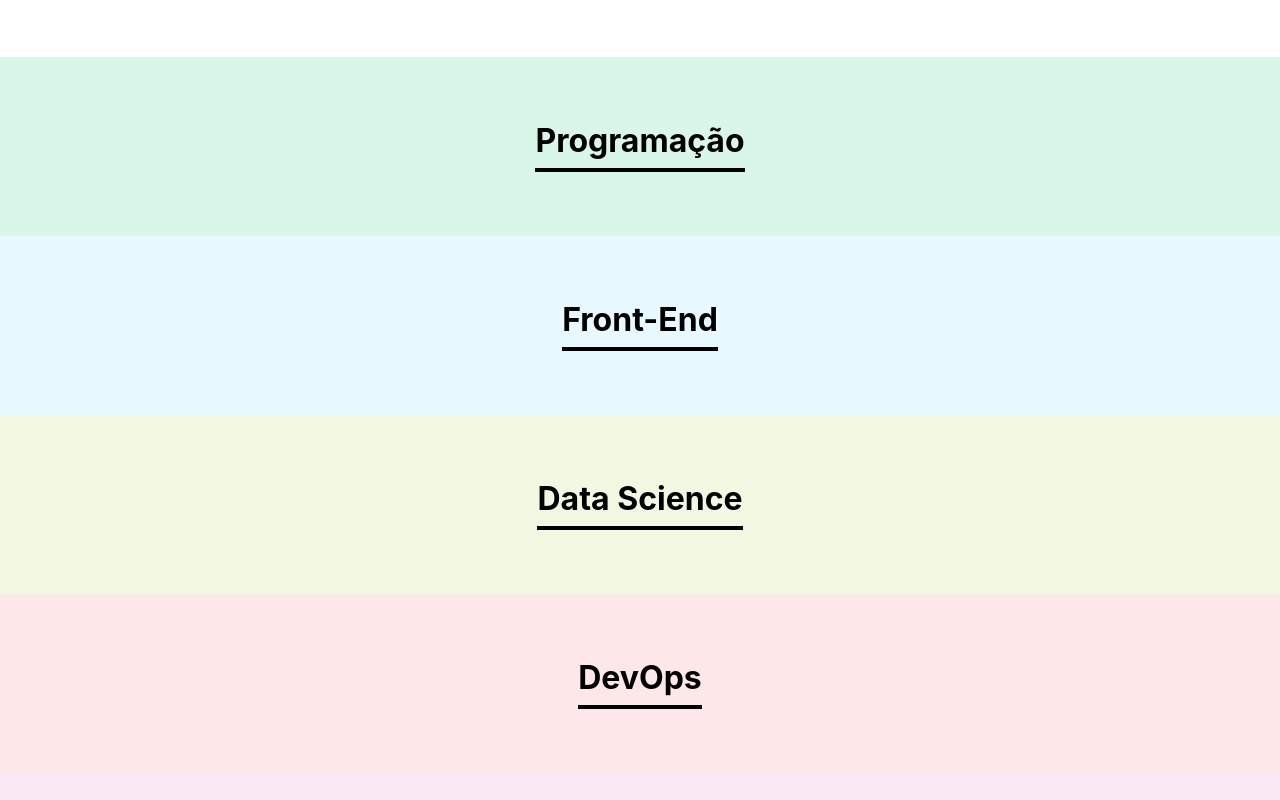
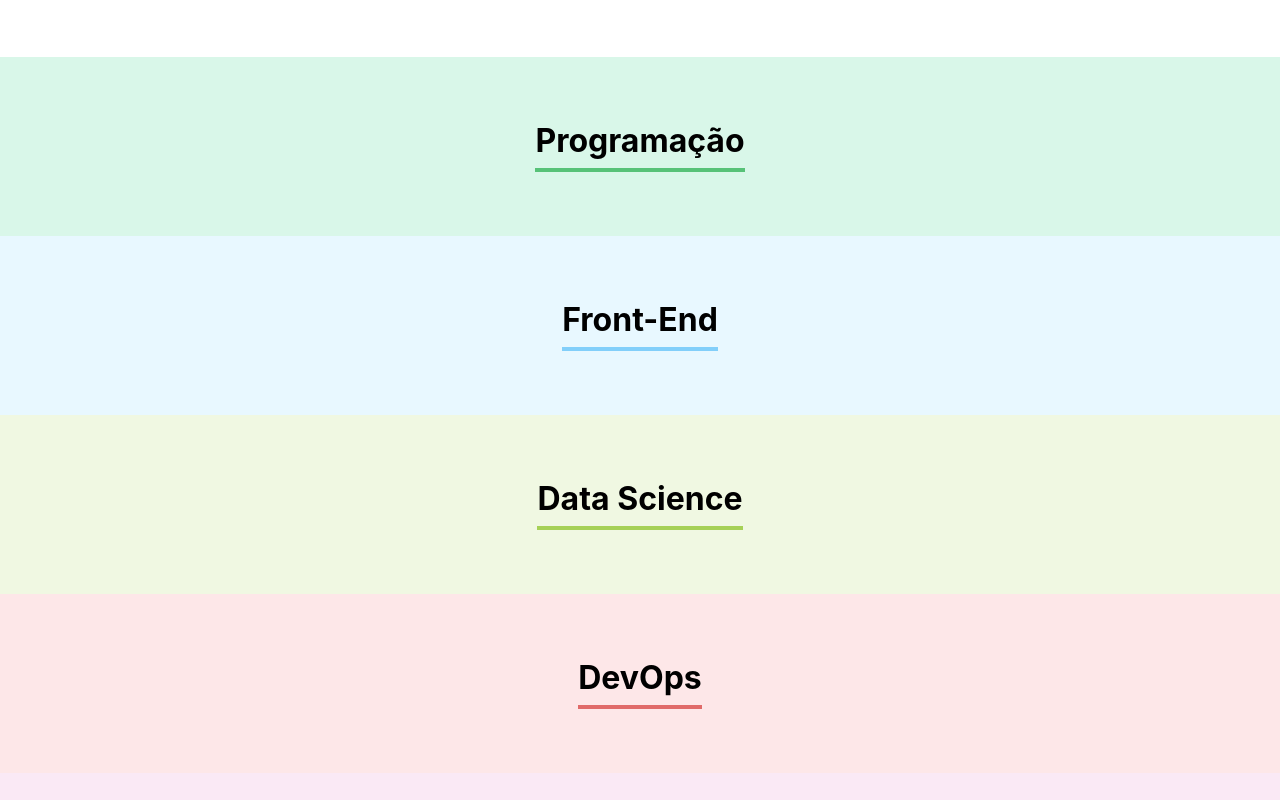
Before and after one commit to DanielCaresma/organo-react, a React (Create React App) app: page / in a window 1280 px wide. Shown: the part 1380-2180 px from the top of the page. Built offline with nearby package versions, Linux system fonts and the light colour scheme; the HTML template or start-up script is replaced by a standard one.

Commit message:
Abstraindo lista de times do formulário para o App

```diff
--- a/src/App.js
+++ b/src/App.js
@@ -53,8 +53,8 @@ function App() {
   return (
     <div className="App">
       <Banner />
-      <Formulario aoColaboradorCadastrado={colaborador => aoNovoColaboradorAdicionado(colaborador)} />
-      {times.map(time => <Time key={time.nome} nome={time.nome} corSecundaria={time.corSecundaria}/>)}
+      <Formulario times={times.map(time => time.nome)} aoColaboradorCadastrado={colaborador => aoNovoColaboradorAdicionado(colaborador)} />
+      {times.map(time => <Time key={time.nome} nome={time.nome} corPrimaria={time.corPrimaria} corSecundaria={time.corSecundaria}/>)}
     </div>
   );
 }
--- a/src/componentes/Formulario/index.js
+++ b/src/componentes/Formulario/index.js
@@ -5,16 +5,6 @@ import ListaSuspensa from '../ListaSuspensa'
 import './Formulario.css'
 
 const Formulario = (props) => {
-
-    const times = [
-        "Programação",
-        "Front-End",
-        "Data Science",
-        "UX e Desingn",
-        "DevOps",
-        "Mobile",
-        "Inovação e Gestão"
-    ]
 
     const [nome, setNome] = useState('')
     const [cargo, setCargo] = useState('')
@@ -58,7 +48,7 @@ const Formulario = (props) => {
                 <ListaSuspensa
                     required={true}
                     label="Time"
-                    itens={times}
+                    itens={props.times}
                     value={time}
                     aoAlterado={valor => setTime(valor)}
                 />
```
